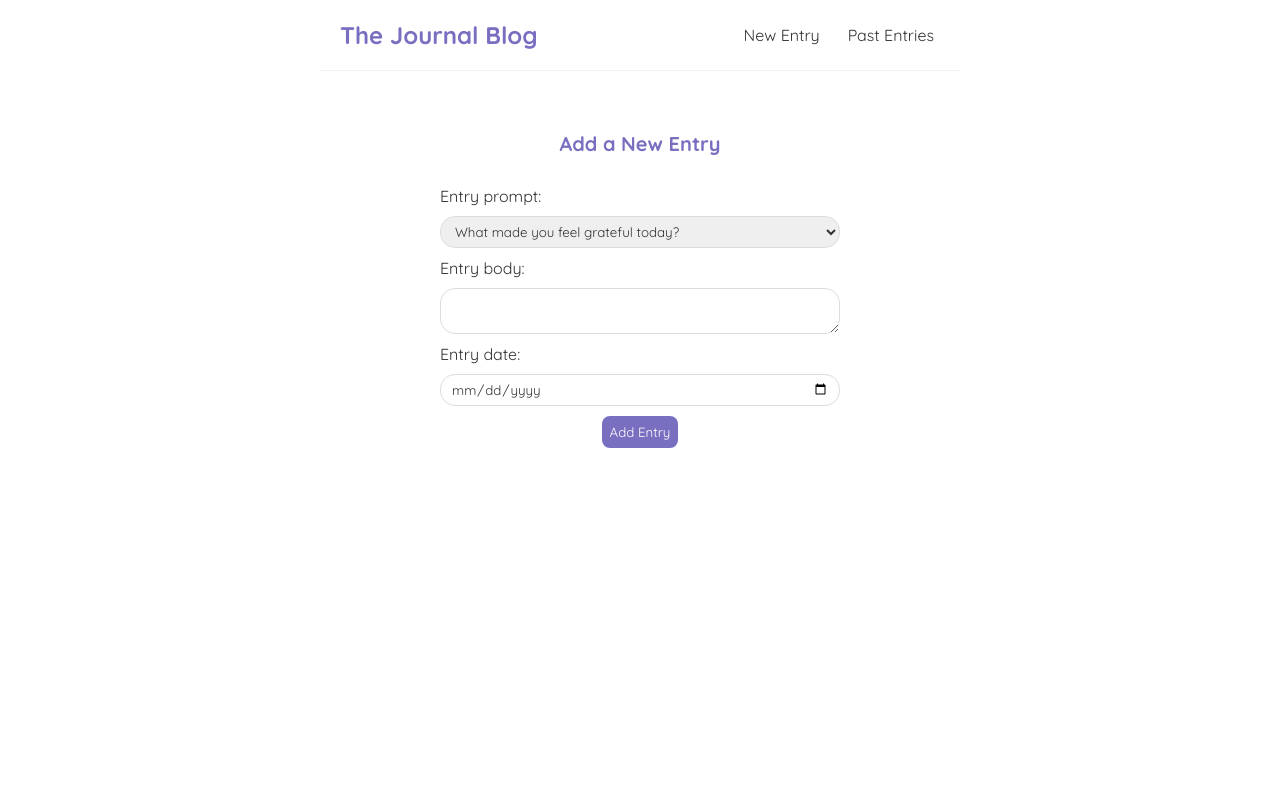
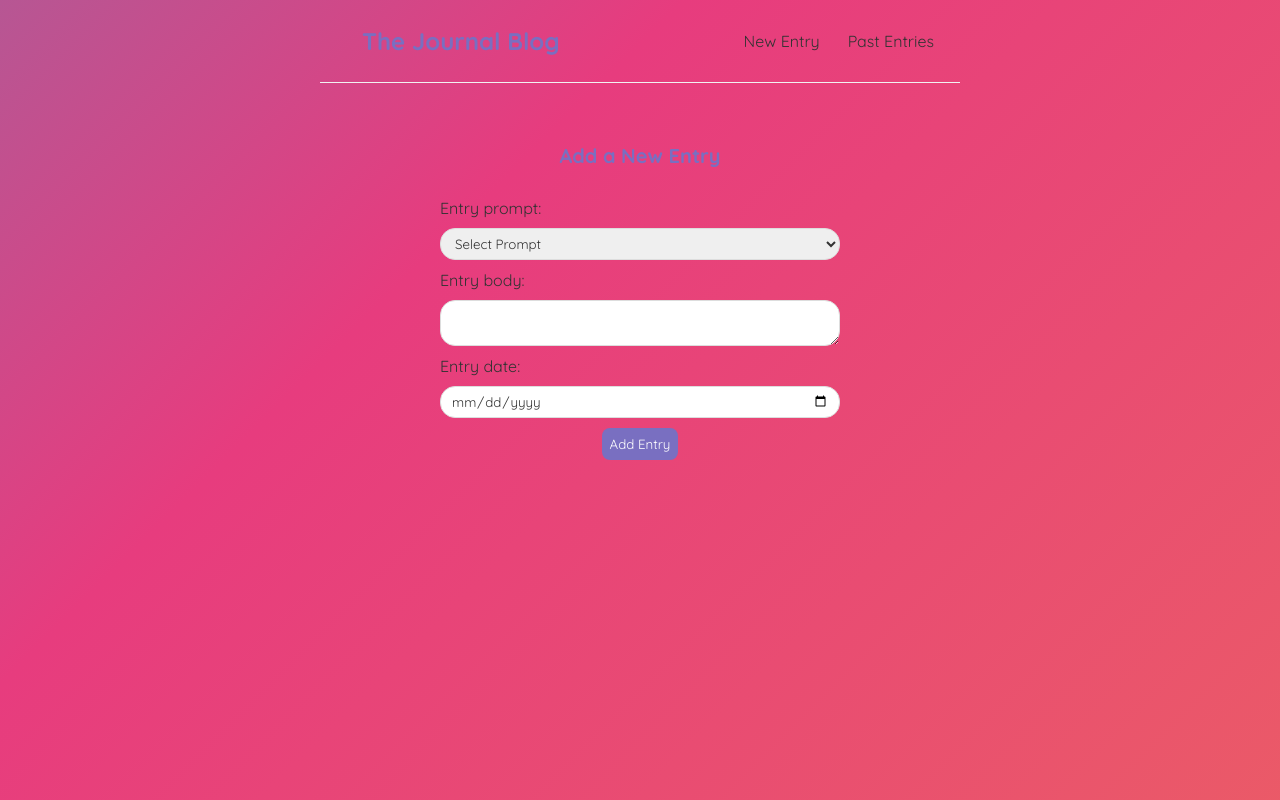
Before and after one commit to jsongcodes/journal-blog, a React (Create React App) app: page /create in a window 1280 px wide. Built offline with nearby package versions, Linux system fonts and the light colour scheme.

Commit message:
Added Home Route and changed PastEntries route

```diff
--- a/src/App.js
+++ b/src/App.js
@@ -1,8 +1,9 @@
 import Navbar from './Navbar';
-import Home from './Home';
+import PastEntries from './PastEntries';
 import { BrowserRouter as Router, Route, Switch } from 'react-router-dom';
 import Create from './Create';
 import EntryDetails from './EntryDetails';
+import Home from './Home';
 
 const App = () => {
   return (
@@ -13,6 +14,9 @@ const App = () => {
           <Switch>
             <Route exact path="/">
               <Home />
+            </Route>
+            <Route path="/pastentries">
+              <PastEntries />
             </Route>
             <Route path="/create">
               <Create />
--- a/src/Create.js
+++ b/src/Create.js
@@ -1,20 +1,23 @@
 import { useState } from "react";
-import './index.css';
-
+import "./index.css";
+import {useHistory} from 'react-router-dom';
 
 const Create = () => {
   const [prompt, setPrompt] = useState("");
   const [body, setBody] = useState("");
   const [date, setDate] = useState("");
+  const history = useHistory();
 
   const handleSubmit = (e) => {
     e.preventDefault();
     const entry = { prompt, body, date };
-    fetch('http://localhost:8000/entries', {
-        method: 'POST',
-        headers: {'Content-Type': 'application/json'},
-        body: JSON.stringify(entry)
-    })
+    fetch("http://localhost:8000/entries", {
+      method: "POST",
+      headers: { "Content-Type": "application/json" },
+      body: JSON.stringify(entry),
+    }).then(() => {
+      history.push("/pastentries");
+    });
   };
 
   return (
@@ -22,15 +25,31 @@ const Create = () => {
       <h2>Add a New Entry</h2>
       <form onSubmit={handleSubmit}>
         <label>Entry prompt:</label>
-        <select value={prompt} onChange={(e) => setPrompt(e.target.value)}>
-          <option value="What made you feel grateful today?">What made you feel grateful today?</option>
-          <option value="What is your favorite thing about yourself and why?">What is your favorite thing about yourself and why?</option>
+        <select
+          required
+          value={prompt}
+          onChange={(e) => setPrompt(e.target.value)}
+        >
+          <option value="Select Prompt">Select Prompt</option>
+          <option value="What is your favorite thing about yourself and why?">
+            What is your favorite thing about yourself and why?
+          </option>
           <option value="Who inspires you? Why?">Who inspires you? Why?</option>
-          <option value="WWhere would you like to visit? Why?">Where would you like to visit? Why?</option>
-          <option value="What are your priorities today?">What are your priorities today?</option>
-          <option value="Looking back, what are some things you have achieved?">Looking back, what are some things you have achieved?</option>
-          <option value="Name 3 things you will do for yourself today.">Name 3 things you will do for yourself today.</option>
-          <option value="What makes you happy? Why?">What makes you happy? Why?</option>
+          <option value="Where would you like to visit? Why?">
+            Where would you like to visit? Why?
+          </option>
+          <option value="What are your priorities today?">
+            What are your priorities today?
+          </option>
+          <option value="Looking back, what are some things you have achieved?">
+            Looking back, what are some things you have achieved?
+          </option>
+          <option value="Name 3 things you will do for yourself today.">
+            Name 3 things you will do for yourself today.
+          </option>
+          <option value="What makes you happy? Why?">
+            What makes you happy? Why?
+          </option>
         </select>
 
         <label>Entry body:</label>
--- a/src/EntryDetails.js
+++ b/src/EntryDetails.js
@@ -10,7 +10,7 @@ const EntryDetails = () => {
     fetch(`http://localhost:8000/entries/${id}`, {
         method: 'DELETE',
     }).then(() => {
-      history.push("/");
+      history.push("/pastentries");
     });
   };
 
--- a/src/EntryList.js
+++ b/src/EntryList.js
@@ -1,6 +1,7 @@
 import { Link } from "react-router-dom";
 
 const EntryList = ({ entries }) => {
+
   return (
     <div className="entry-list">
       {entries.map((entry) => (
--- a/src/Home.js
+++ b/src/Home.js
@@ -1,20 +1,7 @@
-import { useState, useEffect } from "react";
-import EntryList from "./EntryList";
-
 const Home = () => {
-  const [entries, setEntries] = useState(null);
-
-  useEffect(() => {
-      fetch('http://localhost:8000/entries')
-      .then(resp => resp.json())
-      .then(data => setEntries(data))
-  }, [])
-
-  return (
-    <div className="home">
-      {entries && <EntryList entries={entries} title="All Entries"/>}
-    </div>
-  );
-};
+    return(
+        <h2>This is the home page</h2>
+    )
+}
 
 export default Home;
--- a/src/Navbar.js
+++ b/src/Navbar.js
@@ -1,12 +1,12 @@
-import {Link} from 'react-router-dom';
+import { Link } from "react-router-dom";
 
 const Navbar = () => {
   return (
     <nav className="navbar">
-      <h1>The Journal Blog</h1>
+      <Link to="/"><h1>The Journal Blog</h1></Link>
       <div className="links">
         <Link to="/create">New Entry</Link>
-        <Link to="/">Past Entries</Link>
+        <Link to="/pastentries">Past Entries</Link>
       </div>
     </nav>
   );
--- /dev/null
+++ b/src/PastEntries.js
@@ -0,0 +1,20 @@
+import { useState, useEffect } from "react";
+import EntryList from "./EntryList";
+
+const Home = () => {
+  const [entries, setEntries] = useState(null);
+
+  useEffect(() => {
+      fetch('http://localhost:8000/entries')
+      .then(resp => resp.json())
+      .then(data => setEntries(data))
+  }, [])
+
+  return (
+    <div className="past-entries">
+      {entries && <EntryList entries={entries} title="All Entries"/>}
+    </div>
+  );
+};
+
+export default Home;
--- a/src/index.css
+++ b/src/index.css
@@ -1,6 +1,29 @@
 @import url('https://fonts.googleapis.com/css2?family=Quicksand:wght@300;400;500;600;700&display=swap');
 
 /* base styles */
+html, body {
+  width: 100%;
+  height:100%;
+}
+
+body {
+    background: linear-gradient(-45deg, #ee7752, #e73c7e, #23a6d5, #23d5ab);
+    background-size: 400% 400%;
+    animation: gradient 15s ease infinite;
+}
+
+@keyframes gradient {
+    0% {
+        background-position: 0% 50%;
+    }
+    50% {
+        background-position: 100% 50%;
+    }
+    100% {
+        background-position: 0% 50%;
+    }
+}
+
 * {
   margin: 0;
   font-family: "Quicksand";
```
Also changed, not shown: data/db.json (+9 -3 lines). Lines whose indentation alone changed are shown as unchanged.
